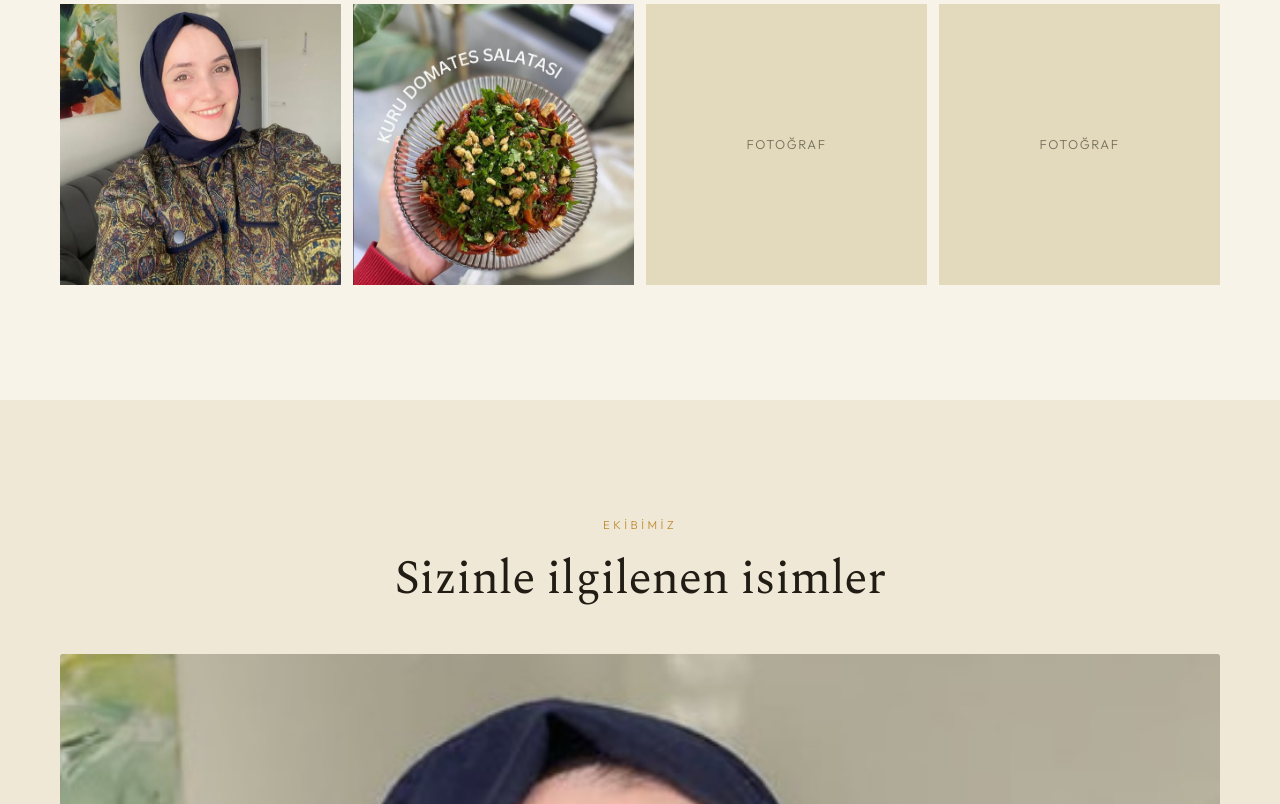
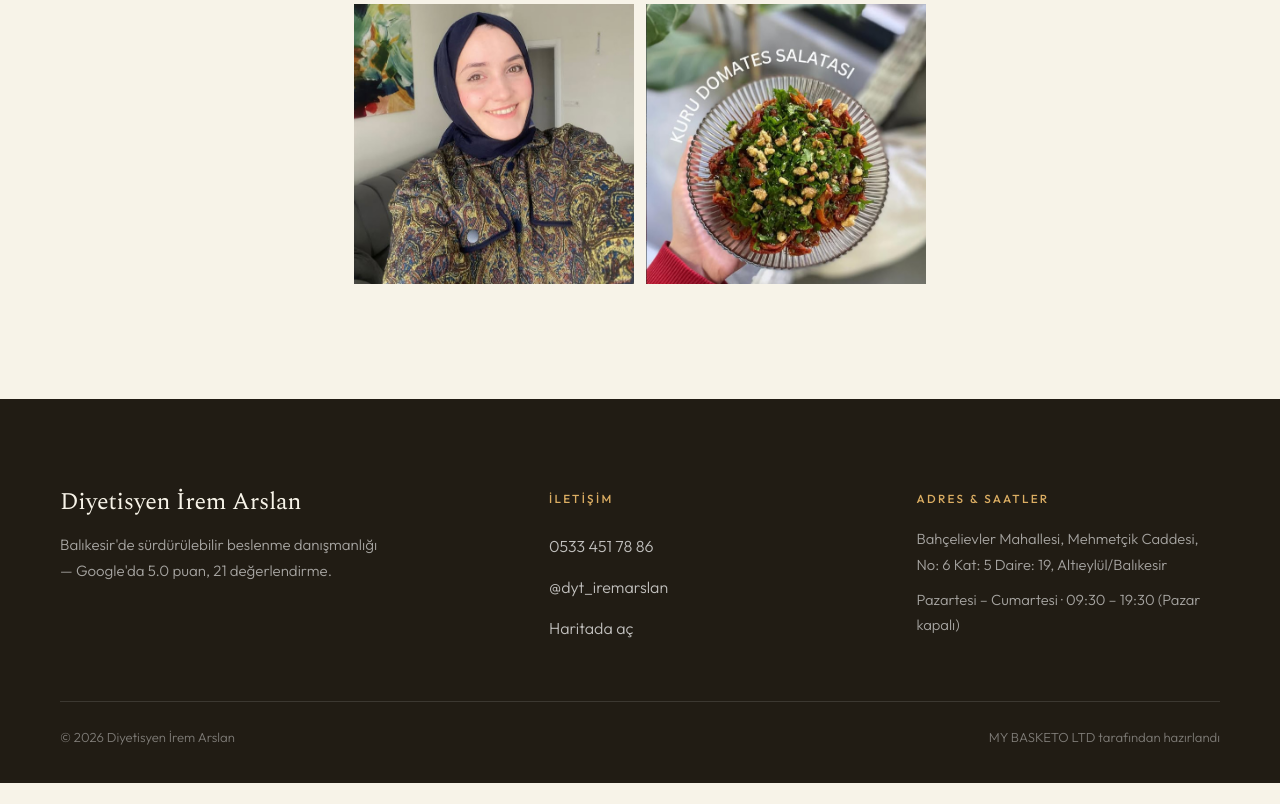
Before and after one commit to Gracoins/irem-arslan-diyetisyen, a plain HTML site: page index.html in a window 1280 px wide. Shown: the part 3606-4410 px from the top of the page. After the commit the page ends 4389 px from the top, so only its background shows below. Drawn offline with nearby package versions, Linux system fonts and the light colour scheme.

Commit message:
Galeriden boş placeholder ve tekil-kişi ekip bölümünü kaldır

```diff
--- a/index.html
+++ b/index.html
@@ -269,12 +269,10 @@ footer p{font-size:.94rem;margin-bottom:9px}
     <h2 class="stitle">Çalışmalarımız</h2>
     <p class="slead">İçeriklerimizden ve danışan tariflerinden kareler.</p>
   </div>
-  <div class="gal"><div class="gitem rv"><img src="foto/irem-portre.jpg" alt="Diyetisyen İrem Arslan" loading="lazy" ></div><div class="gitem rv"><img src="foto/kuru-domates-salatasi.jpg" alt="Diyetisyen İrem Arslan" loading="lazy" ></div><div class="gitem rv"><div style="width:100%;height:100%;background:var(--sand);display:grid;place-items:center;color:var(--muted);font-size:.8rem;letter-spacing:.12em;text-transform:uppercase">Fotoğraf</div></div><div class="gitem rv"><div style="width:100%;height:100%;background:var(--sand);display:grid;place-items:center;color:var(--muted);font-size:.8rem;letter-spacing:.12em;text-transform:uppercase">Fotoğraf</div></div></div>
+  <div class="gal" style="grid-template-columns:repeat(2,minmax(0,280px));justify-content:center;max-width:600px;margin-left:auto;margin-right:auto"><div class="gitem rv"><img src="foto/irem-portre.jpg" alt="Diyetisyen İrem Arslan" loading="lazy" ></div><div class="gitem rv"><img src="foto/kuru-domates-salatasi.jpg" alt="Diyetisyen İrem Arslan" loading="lazy" ></div></div>
 </div></section>
 
-<section class="ekip" id="ekip"><div class="w">
-  <div class="center rv"><span class="eyebrow">Ekibimiz</span><h2 class="stitle">Sizinle ilgilenen isimler</h2></div>
-  <div class="egrid"><div class="eitem rv"><div class="eph"><img src="foto/irem-portre.jpg" alt="İrem Arslan" loading="lazy" ></div><h3>İrem Arslan</h3><span>Diyetisyen</span></div></div></div></section>
+
 
 
 
```
Also changed, not shown: desktop-galeri.png (added), desktop-tam.png (added).
